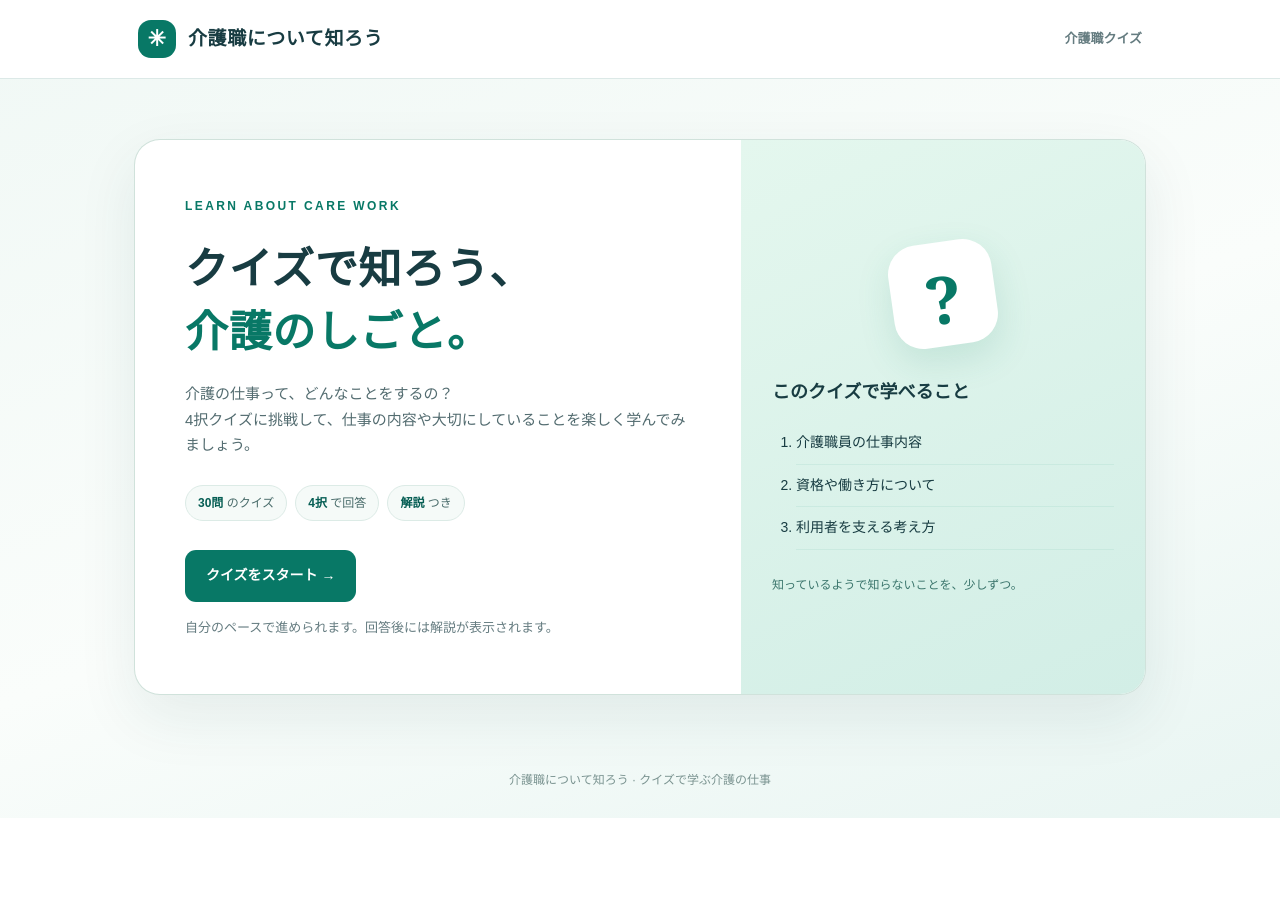
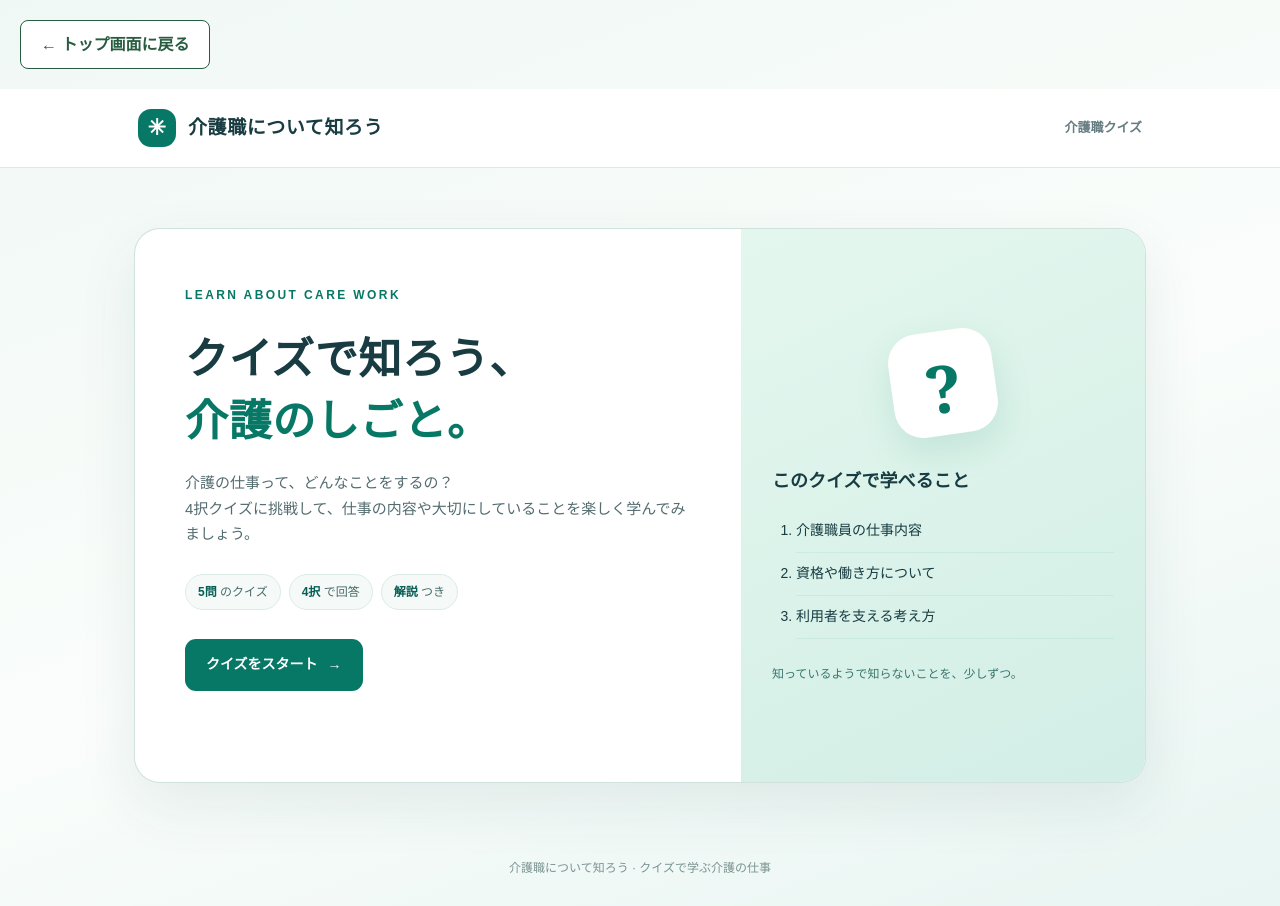
Before and after one commit to c-1506840/kaigo-web-app, a plain HTML site: page quiz_index.html in a window 1280 px wide. Before the commit the page ends 818 px from the top, so only its background shows below. Drawn offline with Linux system fonts and the light colour scheme.

Commit message:
Add files via upload

```diff
--- a/quiz_index.html
+++ b/quiz_index.html
@@ -6,9 +6,12 @@
   <meta name="description" content="4択クイズで介護職の仕事内容や魅力を知ることができる学習ページです。">
   <title>介護職クイズ | 介護職について知ろう</title>
   <link rel="stylesheet" href="quiz_style.css">
-  <script src="quiz_script.js?v=3" defer></script>
+  <script src="quiz_script.js"></script>
 </head>
 <body>
+  <a href="home.html" class="back-home">
+  ← トップ画面に戻る
+</a>
   <header class="site-header">
     <div class="header-inner">
       <div class="site-brand">
@@ -27,7 +30,7 @@
         <h1 id="heroTitle">クイズで知ろう、<br><span>介護のしごと。</span></h1>
         <p class="hero-description">介護の仕事って、どんなことをするの？<br>4択クイズに挑戦して、仕事の内容や大切にしていることを楽しく学んでみましょう。</p>
         <div class="quick-facts" aria-label="クイズの概要">
-          <span> <strong>30問</strong> のクイズ</span>
+          <span> <strong>5問</strong> のクイズ</span>
           <span> <strong>4択</strong> で回答</span>
           <span> <strong>解説</strong> つき</span>
         </div>
@@ -56,10 +59,10 @@
         <button id="pauseButton" class="text-button" type="button">中断してトップへ <span aria-hidden="true">↗</span></button>
       </div>
       <div class="progress-heading">
-        <span id="number">第1問 / 全30問</span>
+        <span id="number">第1問 / 全5問</span>
         <span id="progressPercent">20%</span>
       </div>
-      <div id="progressTrack" class="progress-track" role="progressbar" aria-label="クイズの進み具合" aria-valuemin="0" aria-valuemax="30" aria-valuenow="1">
+      <div id="progressTrack" class="progress-track" role="progressbar" aria-label="クイズの進み具合" aria-valuemin="0" aria-valuemax="5" aria-valuenow="1">
         <div id="progressFill" class="progress-fill"></div>
       </div>
       <p class="question-caption">次の問題に答えてみましょう</p>
@@ -82,7 +85,7 @@
       <h1 id="resultTitle">おつかれさまでした！</h1>
       <p class="result-subtitle">介護職クイズの結果はこちらです。</p>
       <div id="scoreRing" class="score-ring" aria-label="正答率">
-        <span id="scoreText" class="score-number">0 / 30</span>
+        <span id="scoreText" class="score-number">0 / 5</span>
         <span class="score-label">問 正解</span>
       </div>
       <p id="resultMessage" class="result-message"></p>
--- a/quiz_style.css
+++ b/quiz_style.css
@@ -136,3 +136,18 @@ button:focus-visible { outline: 3px solid #2b9b90; outline-offset: 3px; }
   .quiz-navigation .btn { padding: 11px 12px; font-size: 12px; }
   .dialog-actions .btn { width: 100%; }
 }
+.back-home {
+  display: inline-block;
+  margin: 20px;
+  padding: 10px 20px;
+  color: #285c40;
+  background: white;
+  border: 1px solid #285c40;
+  border-radius: 8px;
+  text-decoration: none;
+  font-weight: bold;
+}
+
+.back-home:hover {
+  background: #e8f2eb;
+}
```
